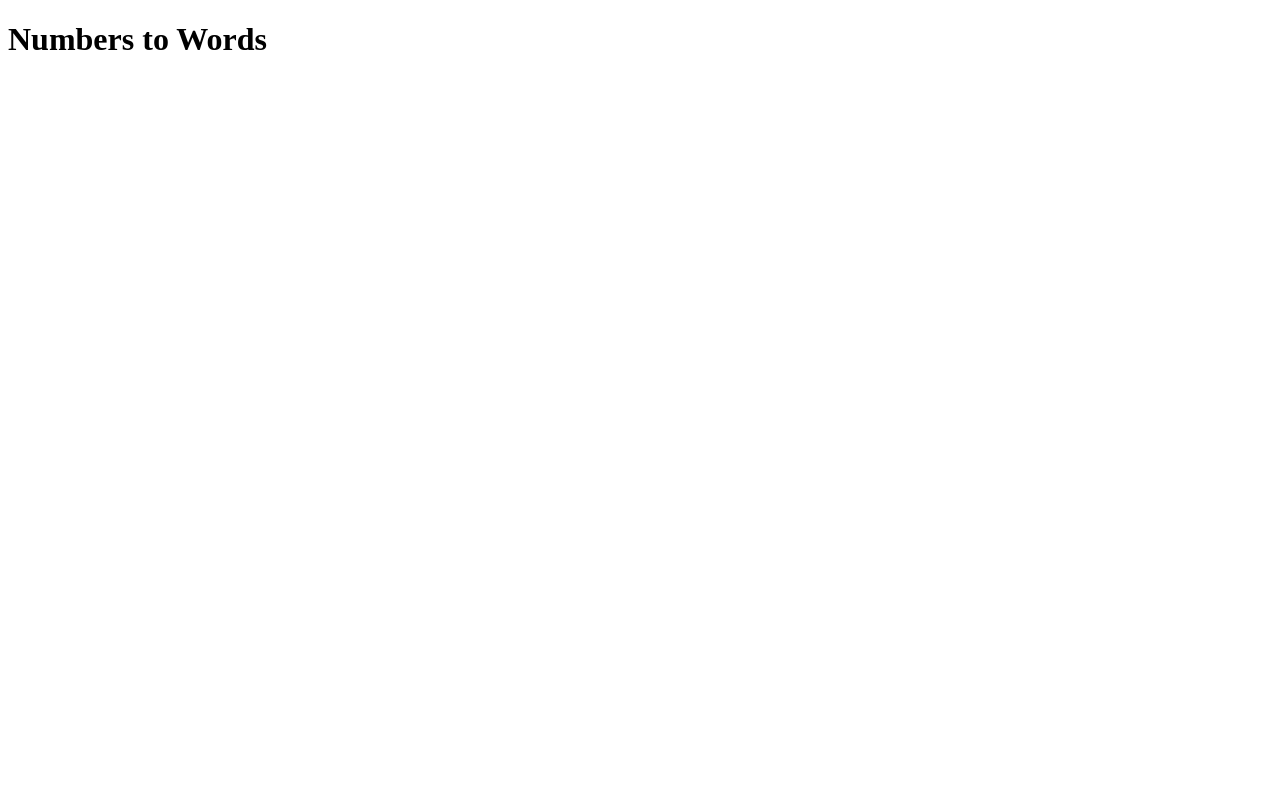
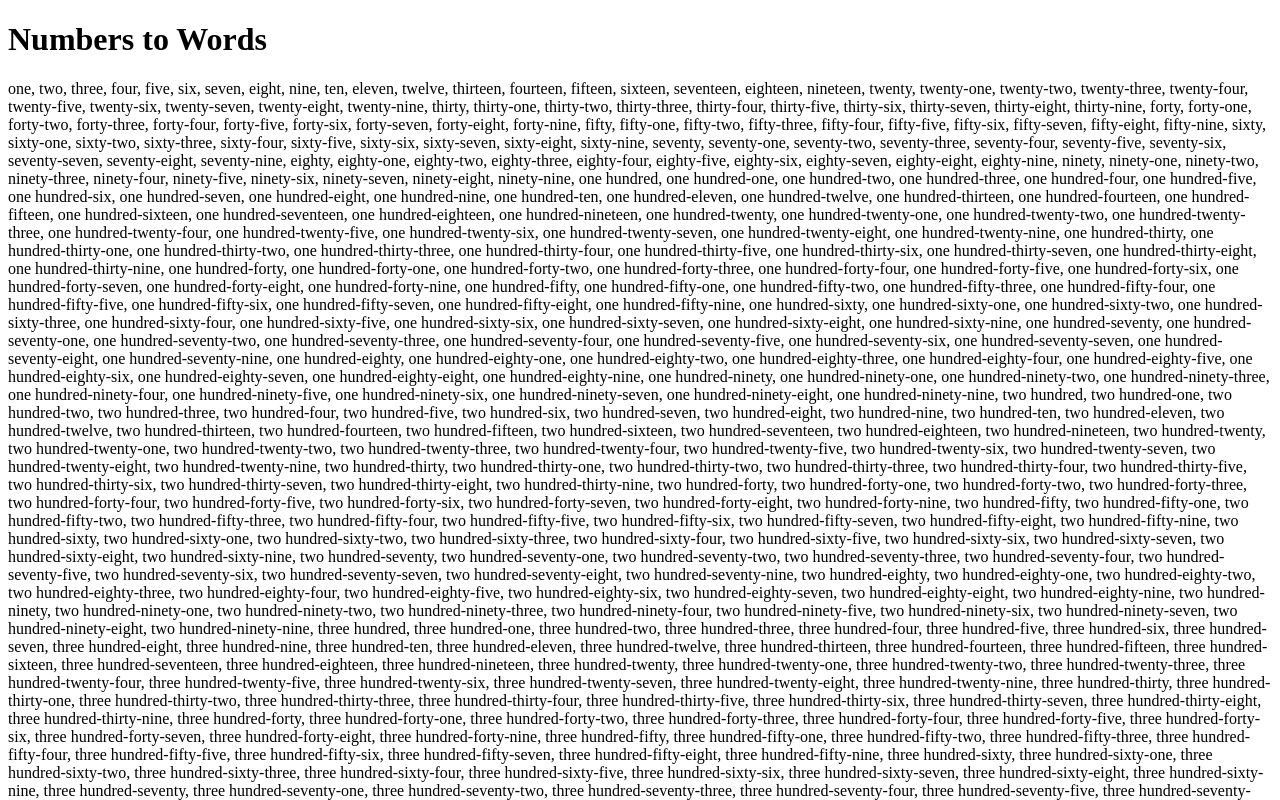
Before and after one commit to korenenyles/js-numbersToWords, a plain HTML site: page index.html in a window 1280 px wide. Shown: the top 800 px of the page. Drawn offline with Linux system fonts and the light colour scheme.

Commit message:
Adds to Document

```diff
--- a/index.html
+++ b/index.html
@@ -8,10 +8,9 @@
 </head>
 <body>
     <h1>Numbers to Words</h1>
-    <!-- <input type="text" name="num" id="num"><br> -->
-    <!-- <input type="button" value="Convert" id="convert" name="convert"> -->
 
-    <div id =numbers></div>
+
+
 
     <script src ="script.js"></script>
 </body>
--- a/script.js
+++ b/script.js
@@ -49,19 +49,20 @@ function oneHunThrNn(num){
     }
 }
 
-let x = document.getElementById("numbers")
-for(i=1;i<=1000;i++){
+
+for(i=1;i<=1000;i++){let spanElement = document.createElement("span");
     if(i>=1 && i<=19){
 
-       console.log(numbersOneThruNineteen(i))}
+   document.write(numbersOneThruNineteen(i) + ", ")}
     else if(i>=20 && i<=99){
 
-        console.log(numbersTwentyThruNinetyNine(i))
+       document.write(numbersTwentyThruNinetyNine(i) + ", ")
     }
     else if(i>=100 && i <=999){
-        console.log(oneHunThrNn(i))
+        document.write(oneHunThrNn(i) + ", ")
     }
     else {
-        console.log( "one-thousand")
+        document.write( "one-thousand")
     }
+
 }
```
